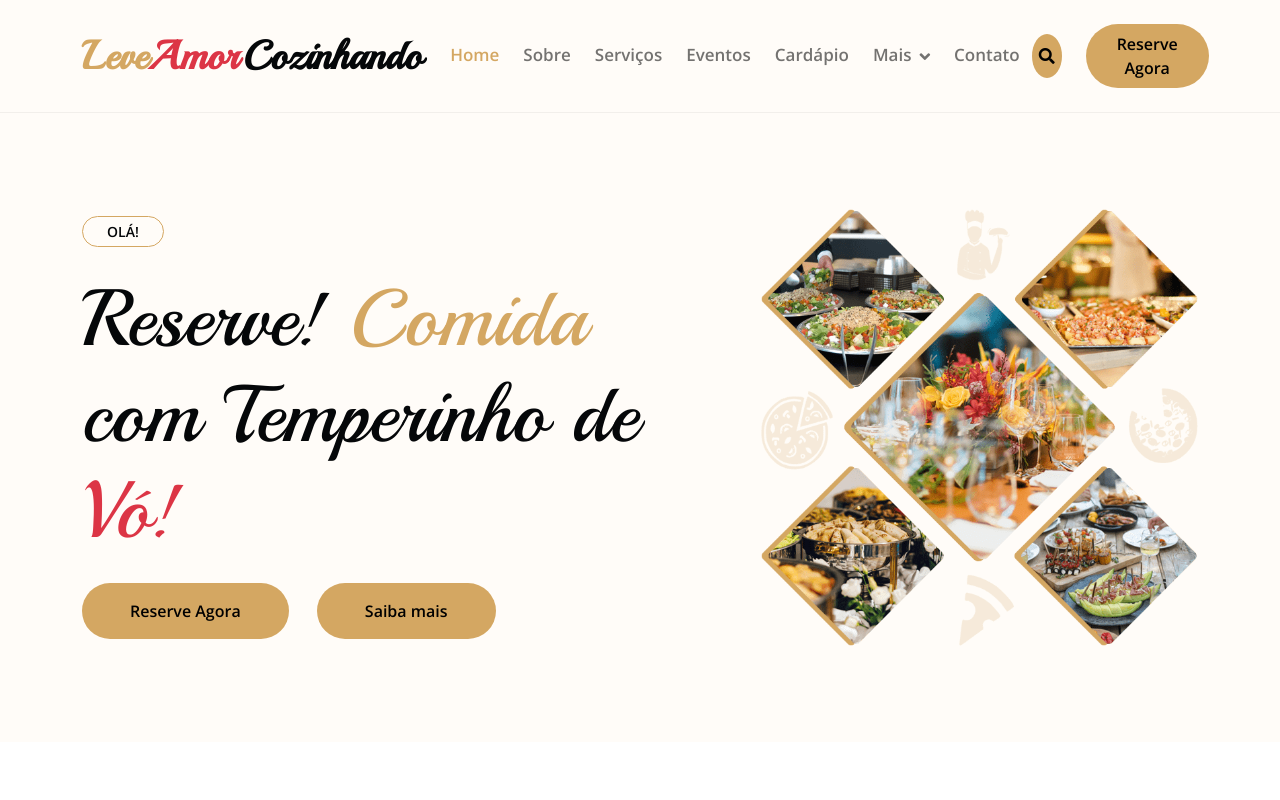
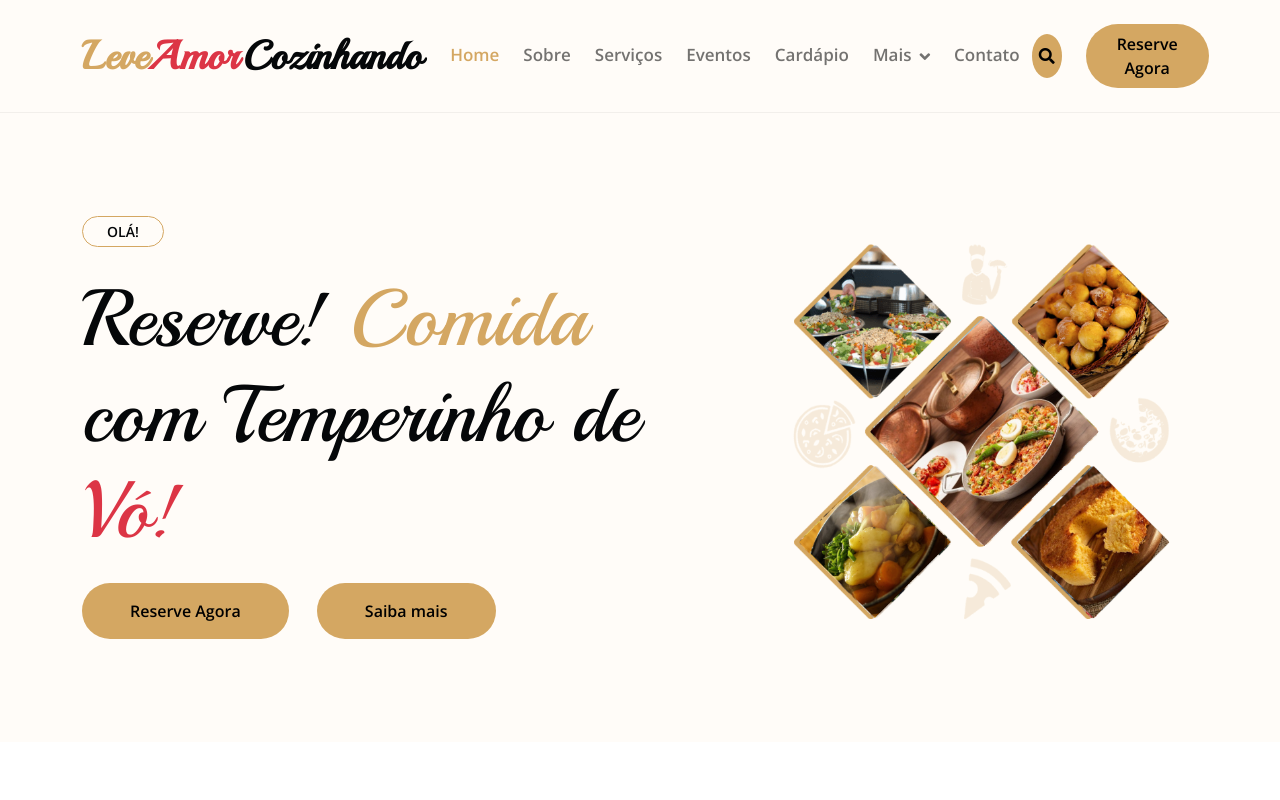
Before and after one commit to devtiagoabreu/leveamorcozinhando, a plain HTML site: page index.html in a window 1280 px wide. Shown: the top 800 px of the page. Drawn offline with nearby package versions, Linux system fonts and the light colour scheme; animation ran at ten frames a second.

Commit message:
imagem inical

```diff
--- a/index.html
+++ b/index.html
@@ -107,7 +107,7 @@
                         <a href="" class="btn btn-primary border-0 rounded-pill py-3 px-4 px-md-5 animated bounceInLeft">Saiba mais</a>
                     </div>
                     <div class="col-lg-5 col-md-12">
-                        <img src="img/hero.png" class="img-fluid rounded animated zoomIn" alt="">
+                        <img src="img/hero_.png" class="img-fluid rounded animated zoomIn" alt="">
                     </div>
                 </div>
             </div>
```
Also changed, not shown: img/hero_.png (added).
